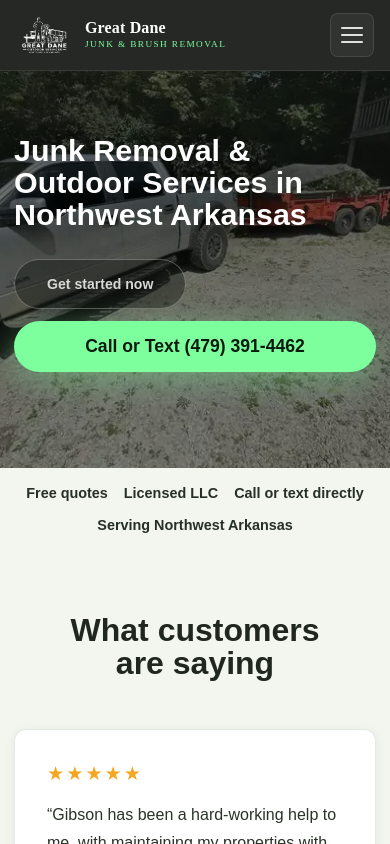
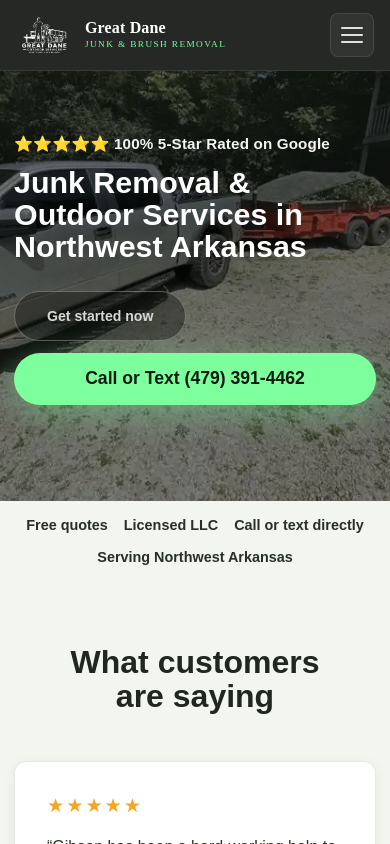
Before and after one commit to gpillow/Great-Dane-Outdoor-Services, a Next.js app: page / in a window 390 px wide. Shown: the top 844 px of the page. Built offline with nearby package versions, Linux system fonts and the light colour scheme.

Commit message:
Mobile hero: show 5-star rating line
Co-Authored-By: Claude Sonnet 4.6 <noreply@anthropic.com>

```diff
--- a/app/globals.css
+++ b/app/globals.css
@@ -1014,7 +1014,7 @@
     flex-direction: column;
   }
   .home-kicker { display: none; }
-  .home-hero-stars { display: none; }
+  .home-hero-stars { order: 1; }
   .home-hero-copy h1 { order: 2; }
   .home-hero-trust-line { order: 3; margin-bottom: 1.5rem; }
   .home-hero-services { display: none; }
```
